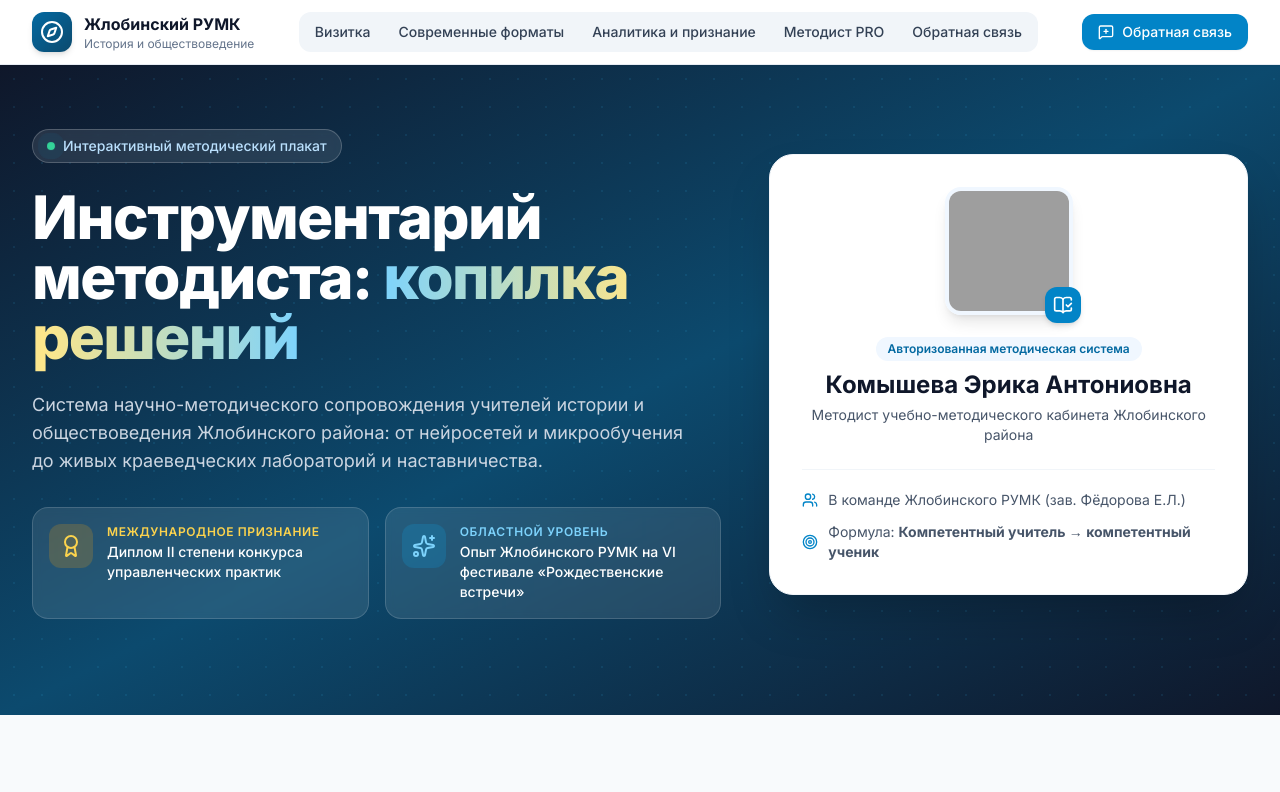
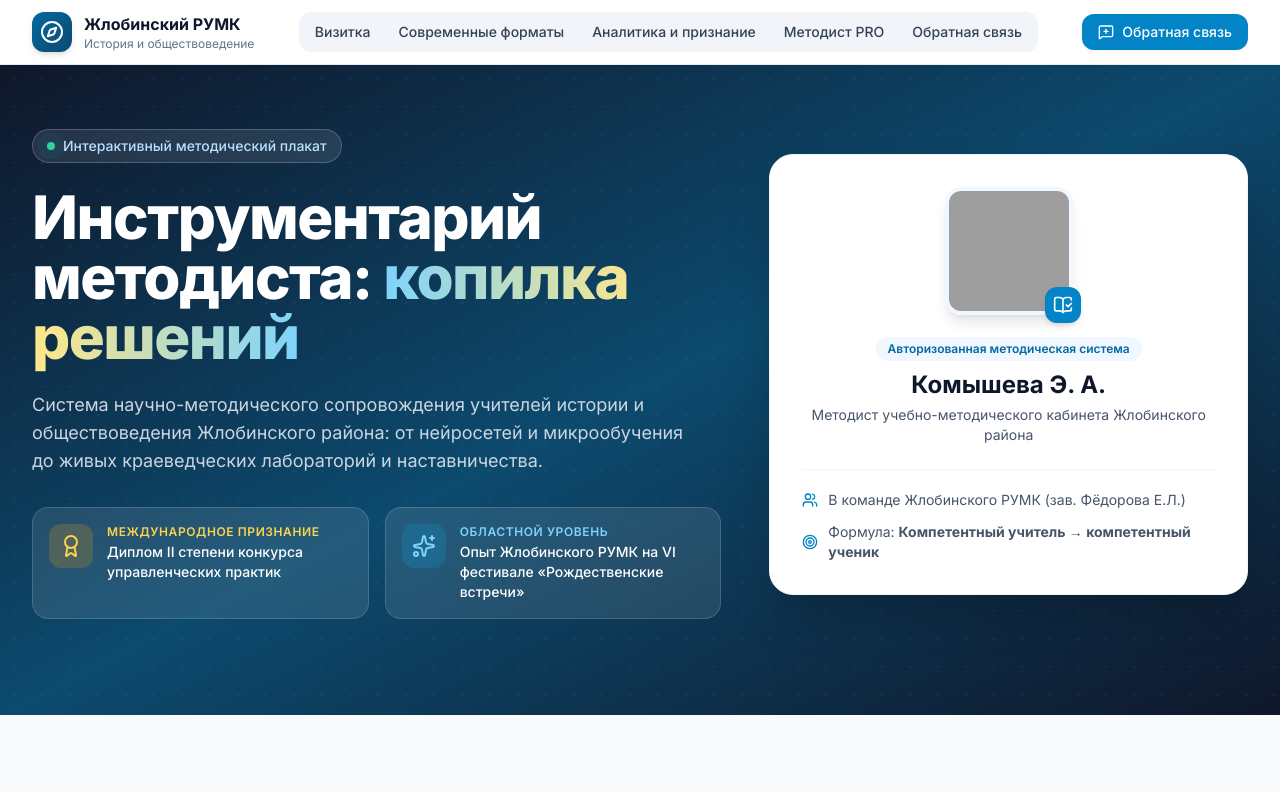
Before and after one commit to teeser63-cmyk/metodits, a plain HTML site: page index.html in a window 1280 px wide. Shown: the top 792 px of the page. Drawn offline with nearby package versions, Linux system fonts and the light colour scheme; grey boxes are pictures that could not be loaded; a web font is replaced by a local one.

Commit message:
Update name display for Комышева Эрика Антониовна

```diff
--- a/index.html
+++ b/index.html
@@ -159,7 +159,7 @@
                             <div class="relative">
                                 <img src="https://drive.google.com/open?id=1mpbyZsl3zCzwK9Bex4wJr5C1l6r_dV1B&usp=drive_fs"
                                      onerror="this.src='https://i.postimg.cc/mg6cDrvK/Erika.jpg'"
-                                     alt="Комышева Эрика Антониовна"
+                                     alt="Комышева Э. А."
                                      class="w-28 h-28 sm:w-32 sm:h-32 rounded-2xl object-cover shadow-lg border-4 border-brand-50">
                                 <div class="absolute -bottom-2 -right-2 bg-brand-600 text-white p-2 rounded-xl shadow-md" title="Методист УМК">
                                     <i data-lucide="book-open-check" class="w-5 h-5"></i>
@@ -171,7 +171,7 @@
                                     Авторизованная методическая система
                                 </span>
                                 <h2 class="text-xl sm:text-2xl font-bold text-slate-900">
-                                    Комышева Эрика Антониовна
+                                    Комышева Э. А.
                                 </h2>
                                 <p class="text-sm text-slate-600 mt-1">
                                     Методист учебно-методического кабинета Жлобинского района
@@ -929,7 +929,7 @@
                 <span class="text-white font-semibold">«Инструментарий методиста: копилка решений»</span> &bull; Жлобинский РУМК
             </div>
             <div>
-                Методист: <span class="text-slate-200">Комышева Эрика Антониовна</span>
+                Методист: <span class="text-slate-200">Комышева Э. А.</span>
             </div>
         </div>
     </footer>
```
